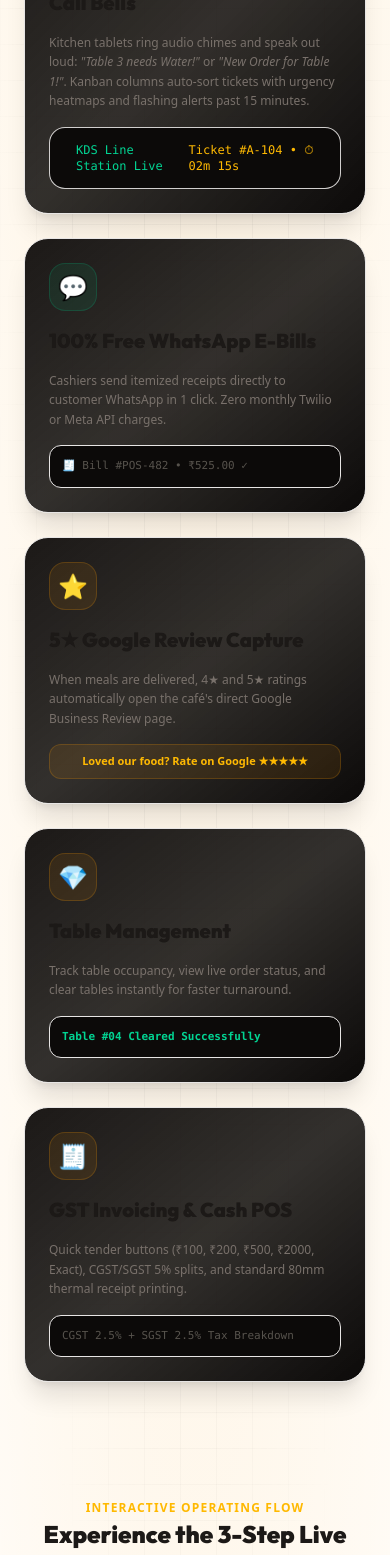
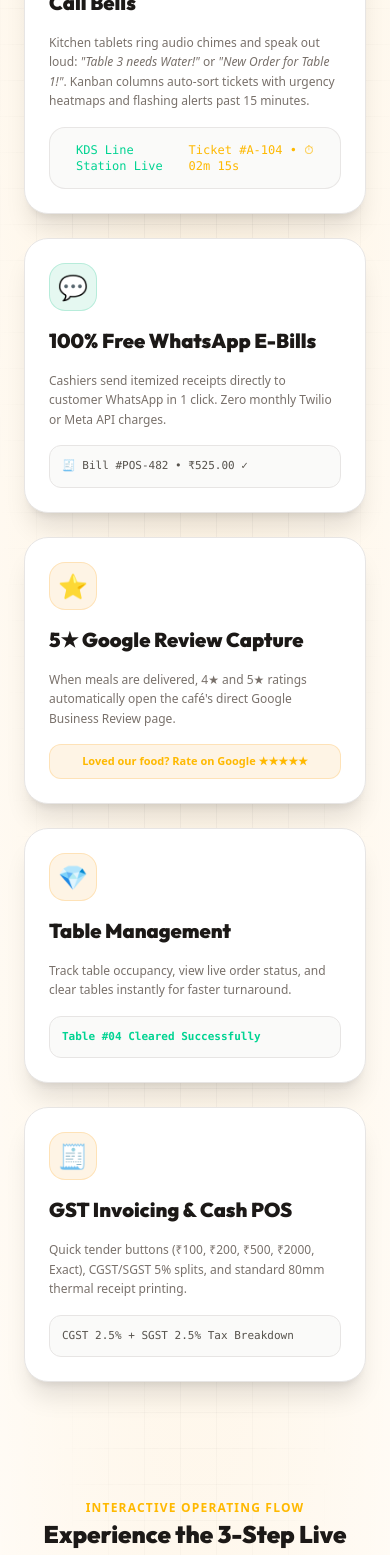
Before and after one commit to itssurajroy/QR-Cafe, a Next.js app: page / in a window 390 px wide. Shown: the part 1540-3095 px from the top of the page. Built offline with nearby package versions, Linux system fonts and the light colour scheme.

Commit message:
fix: image ORB blocked + landing dark cards light
- utils getItemImage: source.unsplash.com -> picsum.photos seed (ORB fix)
- page.tsx bento dark gradients -> white cream light premium
- light premium hospitality polish

```diff
--- a/src/app/page.tsx
+++ b/src/app/page.tsx
@@ -287,7 +287,7 @@ export default function Home() {
 
           <div className="grid grid-cols-1 md:grid-cols-3 gap-6">
             {/* Bento Card 1: Voice KDS (Double width on desktop) */}
-            <div className="md:col-span-2 bg-gradient-to-br from-stone-900 via-stone-900/90 to-stone-950 border border-stone-200 rounded-3xl p-6 sm:p-8 space-y-4 shadow-xl relative overflow-hidden group hover:border-amber-500/50 transition-all">
+            <div className="md:col-span-2 bg-white border border-stone-200 rounded-3xl p-6 sm:p-8 space-y-4 shadow-xl relative overflow-hidden group hover:border-amber-500/50 transition-all">
               <div className="w-12 h-12 rounded-2xl bg-amber-500/10 border border-amber-500/20 text-amber-400 flex items-center justify-center text-2xl">
                 🔊
               </div>
@@ -295,7 +295,7 @@ export default function Home() {
               <p className="text-xs text-stone-500 leading-relaxed max-w-lg">
                 Kitchen tablets ring audio chimes and speak out loud: <em>&quot;Table 3 needs Water!&quot;</em> or <em>&quot;New Order for Table 1!&quot;</em>. Kanban columns auto-sort tickets with urgency heatmaps and flashing alerts past 15 minutes.
               </p>
-              <div className="bg-stone-950 border border-stone-200/90 rounded-2xl p-3.5 flex items-center justify-between font-mono text-xs">
+              <div className="bg-stone-50 border border-stone-200/90 rounded-2xl p-3.5 flex items-center justify-between font-mono text-xs">
                 <span className="text-emerald-400 flex items-center gap-1.5">
                   <span className="w-2 h-2 rounded-full bg-emerald-400 animate-ping"></span>
                   KDS Line Station Live
@@ -305,7 +305,7 @@ export default function Home() {
             </div>
 
             {/* Bento Card 2: 1-Click WhatsApp E-Bills */}
-            <div className="bg-gradient-to-br from-stone-900 via-stone-900/90 to-stone-950 border border-stone-200 rounded-3xl p-6 sm:p-8 space-y-4 shadow-xl relative overflow-hidden group hover:border-emerald-500/50 transition-all">
+            <div className="bg-white border border-stone-200 rounded-3xl p-6 sm:p-8 space-y-4 shadow-xl relative overflow-hidden group hover:border-emerald-500/50 transition-all">
               <div className="w-12 h-12 rounded-2xl bg-emerald-500/10 border border-emerald-500/20 text-emerald-400 flex items-center justify-center text-2xl">
                 💬
               </div>
@@ -313,13 +313,13 @@ export default function Home() {
               <p className="text-xs text-stone-500 leading-relaxed">
                 Cashiers send itemized receipts directly to customer WhatsApp in 1 click. Zero monthly Twilio or Meta API charges.
               </p>
-              <div className="p-3 rounded-xl bg-stone-950 border border-stone-200 text-[11px] text-stone-600 font-mono">
+              <div className="p-3 rounded-xl bg-stone-50 border border-stone-200 text-[11px] text-stone-600 font-mono">
                 🧾 Bill #POS-482 • ₹525.00 ✓
               </div>
             </div>
 
             {/* Bento Card 3: 5★ Google Review Engine */}
-            <div className="bg-gradient-to-br from-stone-900 via-stone-900/90 to-stone-950 border border-stone-200 rounded-3xl p-6 sm:p-8 space-y-4 shadow-xl relative overflow-hidden group hover:border-amber-500/50 transition-all">
+            <div className="bg-white border border-stone-200 rounded-3xl p-6 sm:p-8 space-y-4 shadow-xl relative overflow-hidden group hover:border-amber-500/50 transition-all">
               <div className="w-12 h-12 rounded-2xl bg-amber-500/10 border border-amber-500/20 text-amber-400 flex items-center justify-center text-2xl">
                 ⭐
               </div>
@@ -333,7 +333,7 @@ export default function Home() {
             </div>
 
             {/* Bento Card 4: Table Management */}
-            <div className="bg-gradient-to-br from-stone-900 via-stone-900/90 to-stone-950 border border-stone-200 rounded-3xl p-6 sm:p-8 space-y-4 shadow-xl relative overflow-hidden group hover:border-amber-500/50 transition-all">
+            <div className="bg-white border border-stone-200 rounded-3xl p-6 sm:p-8 space-y-4 shadow-xl relative overflow-hidden group hover:border-amber-500/50 transition-all">
               <div className="w-12 h-12 rounded-2xl bg-amber-500/10 border border-amber-500/20 text-amber-400 flex items-center justify-center text-2xl">
                 💎
               </div>
@@ -341,13 +341,13 @@ export default function Home() {
               <p className="text-xs text-stone-500 leading-relaxed">
                 Track table occupancy, view live order status, and clear tables instantly for faster turnaround.
               </p>
-              <div className="p-3 rounded-xl bg-stone-950 border border-stone-200 text-[11px] text-emerald-400 font-bold font-mono">
+              <div className="p-3 rounded-xl bg-stone-50 border border-stone-200 text-[11px] text-emerald-400 font-bold font-mono">
                 Table #04 Cleared Successfully
               </div>
             </div>
 
             {/* Bento Card 5: GST Invoicing & Quick Cash POS */}
-            <div className="bg-gradient-to-br from-stone-900 via-stone-900/90 to-stone-950 border border-stone-200 rounded-3xl p-6 sm:p-8 space-y-4 shadow-xl relative overflow-hidden group hover:border-amber-500/50 transition-all">
+            <div className="bg-white border border-stone-200 rounded-3xl p-6 sm:p-8 space-y-4 shadow-xl relative overflow-hidden group hover:border-amber-500/50 transition-all">
               <div className="w-12 h-12 rounded-2xl bg-amber-500/10 border border-amber-500/20 text-amber-400 flex items-center justify-center text-2xl">
                 🧾
               </div>
@@ -355,7 +355,7 @@ export default function Home() {
               <p className="text-xs text-stone-500 leading-relaxed">
                 Quick tender buttons (₹100, ₹200, ₹500, ₹2000, Exact), CGST/SGST 5% splits, and standard 80mm thermal receipt printing.
               </p>
-              <div className="p-3 rounded-xl bg-stone-950 border border-stone-200 text-[11px] text-stone-600 font-mono">
+              <div className="p-3 rounded-xl bg-stone-50 border border-stone-200 text-[11px] text-stone-600 font-mono">
                 CGST 2.5% + SGST 2.5% Tax Breakdown
               </div>
             </div>
@@ -378,7 +378,7 @@ export default function Home() {
 
           <div className="bg-white border border-stone-200/90 rounded-3xl p-6 sm:p-8 space-y-6 shadow-2xl backdrop-blur-xl">
             {/* Step Selection Tabs */}
-            <div className="grid grid-cols-3 gap-2 bg-stone-950 p-1.5 rounded-2xl border border-stone-200">
+            <div className="grid grid-cols-3 gap-2 bg-stone-50 p-1.5 rounded-2xl border border-stone-200">
               <button
                 type="button"
                 onClick={() => setActiveStep(1)}
@@ -431,7 +431,7 @@ export default function Home() {
                     <li className="flex items-center gap-2">✓ Automated WhatsApp e-bill capture</li>
                   </ul>
                 </div>
-                <div className="bg-stone-950 border border-stone-200 rounded-2xl p-4 text-left space-y-3 font-sans">
+                <div className="bg-stone-50 border border-stone-200 rounded-2xl p-4 text-left space-y-3 font-sans">
                   <div className="flex justify-between items-center border-b border-stone-200 pb-2">
                     <span className="text-xs font-bold text-amber-400">Table #04 Dine-In</span>
                     <span className="text-[10px] text-stone-500">Live Browser</span>
@@ -471,7 +471,7 @@ export default function Home() {
                     <li className="flex items-center gap-2">✓ Color-coded wait time alerts past 15 mins</li>
                   </ul>
                 </div>
-                <div className="bg-stone-950 border border-stone-200 rounded-2xl p-4 text-left space-y-3">
+                <div className="bg-stone-50 border border-stone-200 rounded-2xl p-4 text-left space-y-3">
                   <div className="flex justify-between items-center border-b border-stone-200 pb-2">
                     <span className="text-xs font-bold text-emerald-400 flex items-center gap-1">
                       <span className="w-2 h-2 rounded-full bg-emerald-400 animate-ping"></span>
@@ -513,7 +513,7 @@ export default function Home() {
                     <li className="flex items-center gap-2">✓ 4★ and 5★ reviews routed to Google Business</li>
                   </ul>
                 </div>
-                <div className="bg-stone-950 border border-stone-200 rounded-2xl p-4 text-left space-y-2.5">
+                <div className="bg-stone-50 border border-stone-200 rounded-2xl p-4 text-left space-y-2.5">
                   <div className="flex justify-between items-center border-b border-stone-200 pb-2">
                     <span className="text-xs font-bold text-amber-400">POS Cashier Settle</span>
                     <span className="text-[10px] text-emerald-400 font-bold">PAID IN CASH ✓</span>
@@ -594,7 +594,7 @@ export default function Home() {
             </div>
 
             {/* Output Projection */}
-            <div className="bg-stone-950 border border-amber-500/40 rounded-2xl p-6 flex flex-col justify-between text-center space-y-4 shadow-inner">
+            <div className="bg-stone-50 border border-amber-500/40 rounded-2xl p-6 flex flex-col justify-between text-center space-y-4 shadow-inner">
               <div>
                 <span className="text-[10px] font-black uppercase tracking-wider text-stone-500">
                   Estimated Monthly Revenue Lift
--- a/src/lib/utils.ts
+++ b/src/lib/utils.ts
@@ -180,16 +180,17 @@ const IMAGE_MAP: Record<string, string> = {
   idli: "idli",
 };
 
-/** Get an Unsplash food image URL based on item name */
 export function getItemImage(name: string, isVeg: boolean): string {
   const lower = name.toLowerCase();
   for (const [key, term] of Object.entries(IMAGE_MAP)) {
     if (lower.includes(key)) {
-      return `https://source.unsplash.com/400x300/?${term},food`;
+      const seed = term.replace(/[^a-z0-9]/g, "");
+      return `https://picsum.photos/seed/${seed}-${lower.length}/400/300`;
     }
   }
-  const fallback = isVeg ? "vegetarian,food" : "food,dish";
-  return `https://source.unsplash.com/400x300/?${fallback}`;
+  const fallback = isVeg ? "veg" : "food";
+  const hash = name.split("").reduce((a, c) => a + c.charCodeAt(0), 0);
+  return `https://picsum.photos/seed/${fallback}-${hash % 1000}/400/300`;
 }
 
 // ─── Category Emoji ───────────────────────────────────────────────────────────
```
